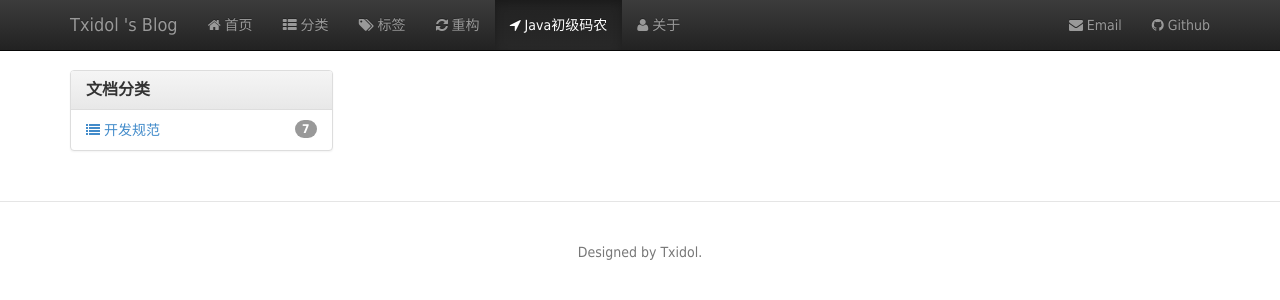
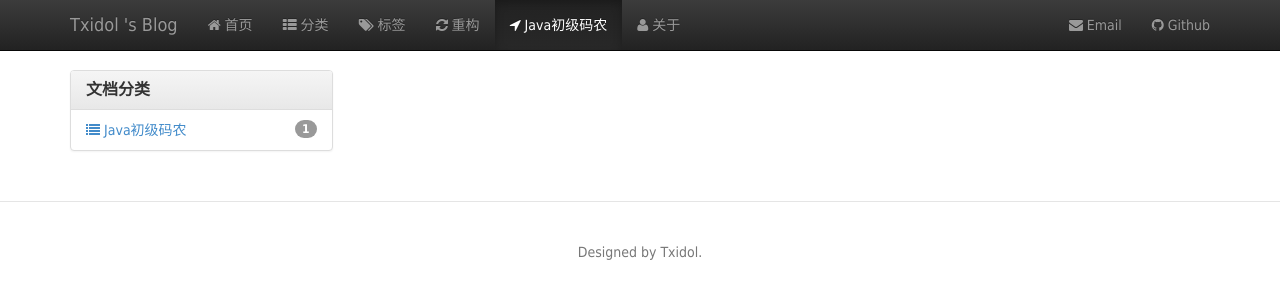
Before and after one commit to txidol/txidol.github.io, a Jekyll site: the page built from java_base.html, in a window 1280 px wide. Shown: the top 300 px of the page. Built offline with Jekyll 4.4.1, drawn with Linux system fonts in a browser that asks for light colours; nearby versions of some CDN libraries; Markdown is read by kramdown in place of the engine named in the settings.

Commit message:
Update java_base.html

```diff
--- a/java_base.html
+++ b/java_base.html
@@ -12,7 +12,7 @@ title: Java初级码农
             </div>
             <ul class="nav nav-pills nav-stacked">
                 {% for category in site.categories %}
-                {% if category[0] == "开发规范" %}
+                {% if category[0] == "Java初级码农" %}
                 <li>
                     <a href="{{ site.ctx }}/categories#{{ category[0] }}">
                         <span class="badge pull-right">{{ category[1].size }}</span>
```
